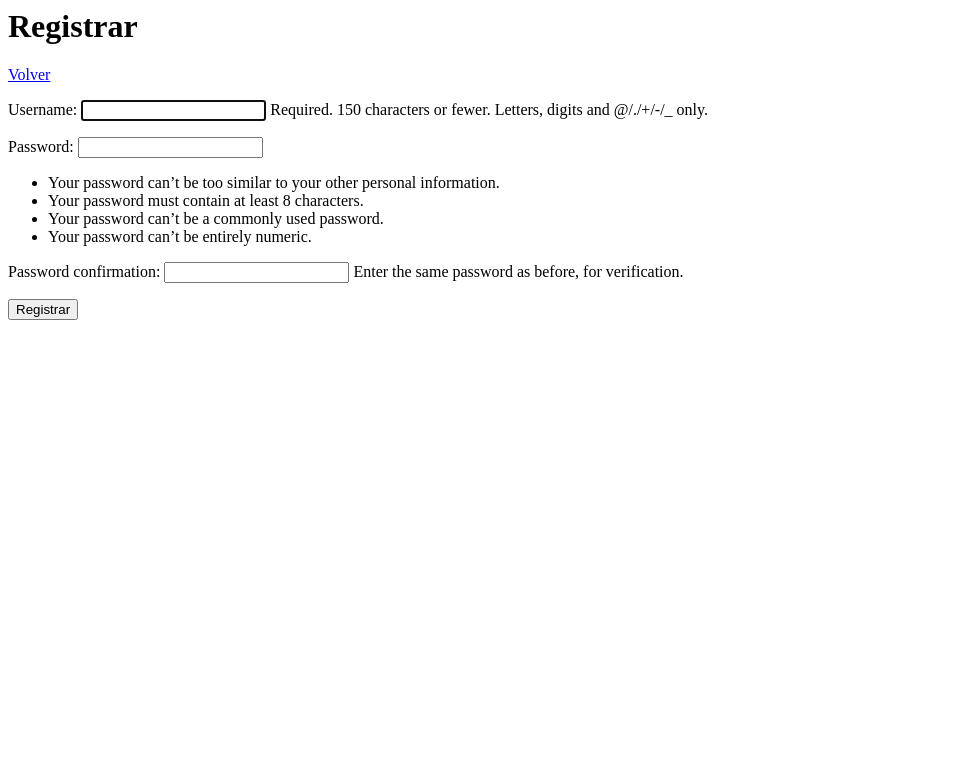
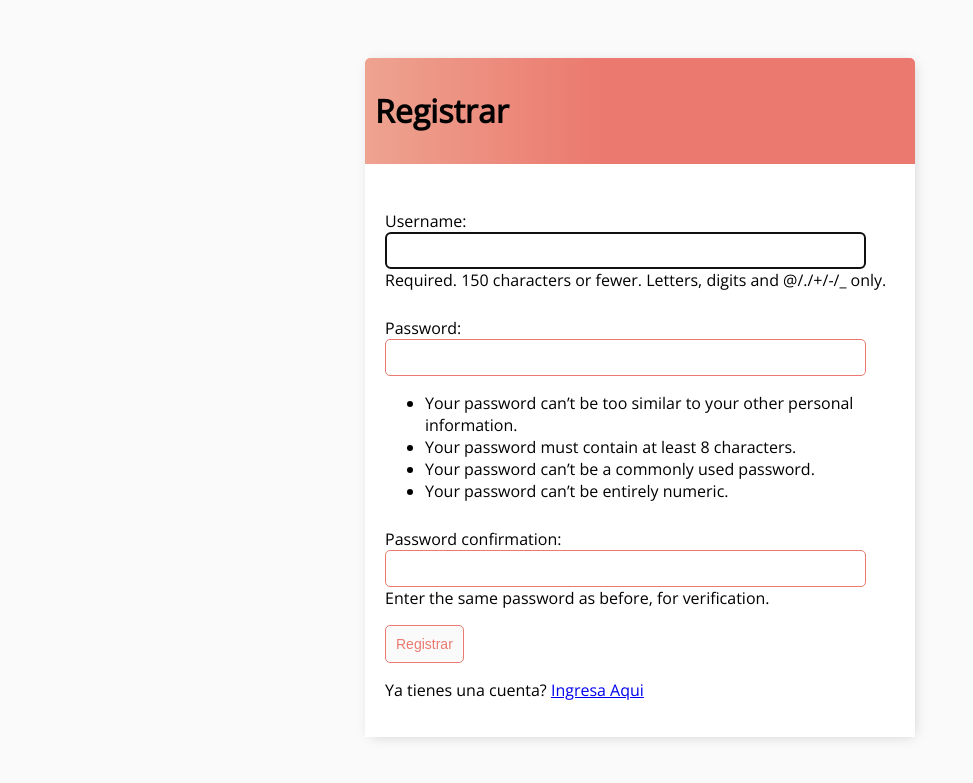
Before and after one commit to Hoffy0/CRUD-Django-Learning, a Django app: page /register/ in a window 1280 px wide. Shown: the top 783 px of the page, without its empty margins (0-973 px from the left). Run offline with Django 3.2, Linux system fonts and the light colour scheme.

Commit message:
Se agregan estilos

```diff
--- a/CRUD/settings.py
+++ b/CRUD/settings.py
@@ -25,7 +25,7 @@
 # SECURITY WARNING: don't run with debug turned on in production!
 DEBUG = True
 
-ALLOWED_HOSTS = []
+ALLOWED_HOSTS = ['*']
 
 
 # Application definition
@@ -125,6 +125,7 @@
 # https://docs.djangoproject.com/en/3.2/howto/static-files/
 
 STATIC_URL = '/static/'
+STATIC_ROOT = ''
 
 # Default primary key field type
 # https://docs.djangoproject.com/en/3.2/ref/settings/#default-auto-field
--- /dev/null
+++ b/core/static/core/scripts/index.js
@@ -0,0 +1,17 @@
+var today = new Date();
+var hours = today.getHours();
+
+$(document).ready(function(){
+    //console.log("OK!");
+    var usuario = $('#saludo').text();
+    if(hours > 12){
+        if(hours > 18){
+            $('#saludo').text("Buenas Noches, " + usuario)
+            }else{
+            $('#saludo').text("Buenas Tardes, " + usuario)
+        }
+        }else{
+        $('#saludo').text("Buenos Días, " + usuario)
+    }
+
+})
--- /dev/null
+++ b/core/static/core/styles/styles.css
@@ -0,0 +1,125 @@
+body {
+    background-color: #FAFAFA;
+    font-family: 'Open Sans', sans-serif;
+    padding-top: 50px
+}
+
+.card-body {
+    padding: 20px
+}
+
+.header-bar {
+    display: flex;
+    justify-content: space-between;
+    background-color: #fff;
+    padding: 10px;
+    border-radius: 5px 5px 0 0;
+    background: linear-gradient(90deg, #eea390 0%, #EB796F 43%, #EB796f 100%);
+
+}
+
+.header-bar a {
+    color: black;
+    text-decoration: none;
+
+}
+
+.task-wrapper {
+    display: flex;
+    align-items: center;
+    justify-content: space-between;
+    padding: 20px;
+    background-color: #fff;
+    border-top: 1px solid rgb(226, 226, 226)
+
+}
+
+.task-title {
+    display: flex;
+
+}
+
+.task-title a {
+    text-decoration: none;
+    color: black;
+    margin-left: 10px;
+
+}
+
+.task-complete-icon {
+    height: 20px;
+    width: 20px;
+    background-color: rgb(105, 192,105);
+    border-radius: 50%;
+
+}
+
+.task-incomplete-icon {
+    height: 20px;
+    width: 20px;
+    background-color: rgb(218, 218,218);
+    border-radius: 50%;
+
+}
+
+.delete-link {
+    text-decoration: none;
+    font-weight: 900;
+    color: #cf4949;
+    line-height: 0;
+}
+
+.update-link {
+    text-decoration: none;
+    font-weight: 900;
+    color: #298aab;
+    line-height: 0;
+}
+
+#search-add-wrapper {
+    display: flex;
+    justify-content: space-between;
+    padding: 0px 15px 0px 15px;
+}
+
+#add-link {
+    color: #EB796F;
+    text-decoration: none;
+    font-size: 42px;
+    padding: 15px;
+    text-shadow: 1px 1px #81413b;
+
+}
+
+input[type=text],
+input[type=password],
+textarea {
+    border: 1px solid #EB796F;
+    border-radius: 5px;
+    padding: 10px;
+    width: 90%;
+}
+
+label {
+    padding-top: 10px !important;
+    display: block;
+}
+
+.button {
+    border: 1px solid #EB796F;
+    background-color: #FAFAFA;
+    color: #EB796F;
+    padding: 10px;
+    font-size: 14px;
+    border-radius: 5px;
+    cursor: pointer;
+    text-decoration: none;
+}
+
+.container {
+    max-width: 550px;
+    margin: auto;
+    background-color: #fff;
+    -webkit-box-shadow: 2px 2px 13px -4px rgba(0,0,0,0.21);
+    box-shadow: 2px 2px 13px -4px rgba(0,0,0,0.21);
+}
--- /dev/null
+++ b/core/templates/core/index.html
@@ -0,0 +1,30 @@
+{% load static %}
+
+<!DOCTYPE html>
+<html lang="en">
+<head>
+    <meta charset="UTF-8">
+    <meta http-equiv="X-UA-Compatible" content="IE=edge">
+    <meta name="viewport" content="width=device-width, initial-scale=1.0">
+    <title>To-Do List</title>
+    <!-- Custom Styles -->
+    <link rel="stylesheet" href="{% static 'core/styles/styles.css' %}">
+    <!-- Google Fonts -->
+    <link rel="preconnect" href="https://fonts.googleapis.com">
+    <link rel="preconnect" href="https://fonts.gstatic.com" crossorigin>
+    <link href="https://fonts.googleapis.com/css2?family=Open+Sans&display=swap" rel="stylesheet">
+    <!-- Font Awesome -->
+    <link rel="stylesheet" href="https://use.fontawesome.com/releases/v5.15.3/css/all.css" integrity="sha384-SZXxX4whJ79/gErwcOYf+zWLeJdY/qpuqC4cAa9rOGUstPomtqpuNWT9wdPEn2fk" crossorigin="anonymous">
+</head>
+<body>
+    <div class="container">
+        {% block content %}
+        <!--Autogenerado por Django-->
+        {% endblock content %}
+    </div>
+
+    <!-- Scripts -->
+    <script src="https://ajax.googleapis.com/ajax/libs/jquery/3.6.0/jquery.min.js"></script>
+    <script src="{% static 'core/scripts/index.js' %}"></script>
+</body>
+</html>
--- a/core/templates/core/register.html
+++ b/core/templates/core/register.html
@@ -1,7 +1,15 @@
-<h1>Registrar</h1>
-<a href="{% url 'Tareas' %}">Volver</a>
-<form method="POST" action="">
-    {% csrf_token %}
-    {{form.as_p}}
-    <input type="submit" value="Registrar">
-</form>
+{% extends 'core/index.html' %}
+
+{% block content %}
+    <div class="header-bar">
+        <h1>Registrar</h1>
+    </div>
+    <div class="card-body">
+        <form method="POST" action="">
+            {% csrf_token %}
+            {{form.as_p}}
+            <input class="button" type="submit" value="Registrar">
+        </form>
+        <p>Ya tienes una cuenta? <a href="{% url 'Register' %}">Ingresa Aqui</a></p>
+    </div>
+{% endblock content %}
--- a/core/templates/core/task_update.html
+++ b/core/templates/core/task_update.html
@@ -1 +1,5 @@
+{% extends 'core/index.html' %}
+
+{% block content %}
 <h1>Modificar Tarea</h1>
+{% endblock content %}
--- a/core/views.py
+++ b/core/views.py
@@ -37,7 +37,7 @@
 
 class TaskUpdate(LoginRequiredMixin, UpdateView):
     model = Task
-    fields = '__all__'
+    fields = ['title', 'desc', 'isComplete']
     success_url = reverse_lazy('Tareas')
 
 class TaskDelete(LoginRequiredMixin, DeleteView):
```
Also changed, not shown: core/templates/core/login.html (+9 -2 lines), core/templates/core/task_confirm_delete.html (+14 -6 lines), core/templates/core/task_detail.html (+9 -2 lines), core/templates/core/task_form.html (+14 -7 lines), core/templates/core/task_list.html (+45 -9 lines).
